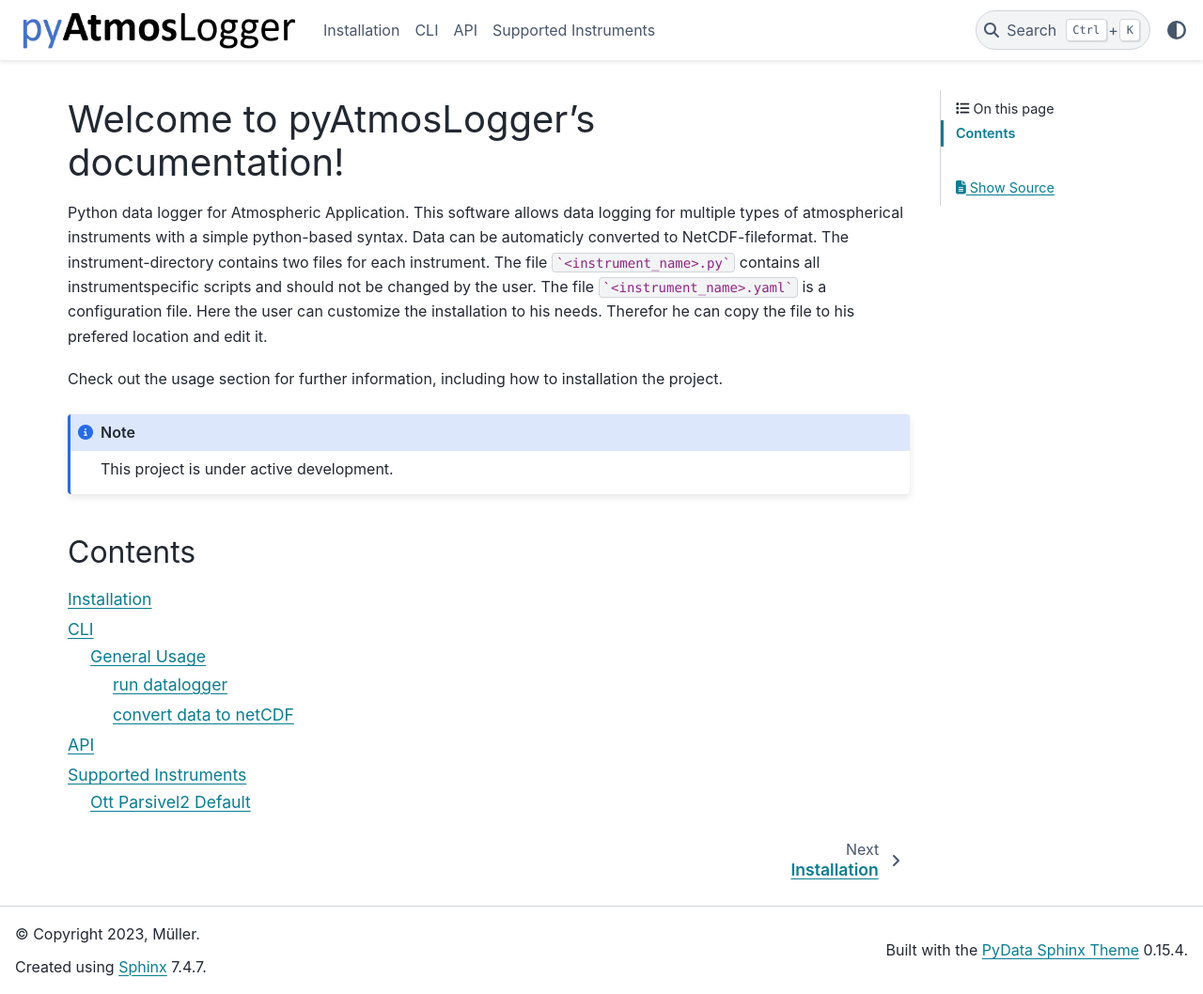
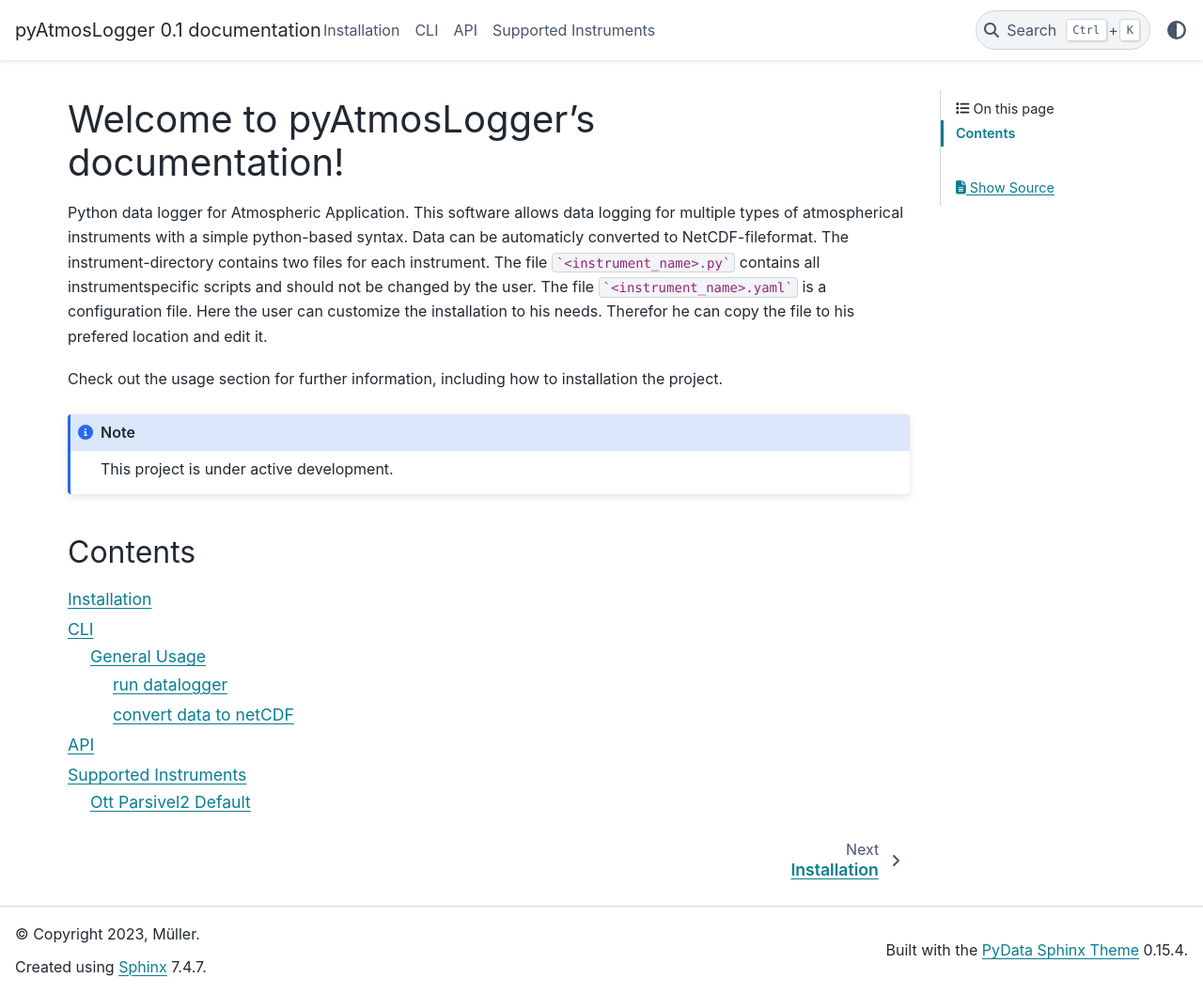
Before and after one commit to marcusgmueller/pyAtmosLogger, a Sphinx documentation site: the page built from docs/index.rst, in a window 1280 px wide and 1058 px high. Shown: the whole window at 94% size. Built offline with Sphinx 7.4.7 and the PyData theme 0.15.4, drawn with Linux system fonts in a browser that asks for light colours.

Commit message:
Update conf.py

```diff
--- a/docs/conf.py
+++ b/docs/conf.py
@@ -37,8 +37,7 @@ html_theme = 'pydata_sphinx_theme'
 epub_show_urls = 'footnote'
 
 html_theme_options = {
-   "logo": {
-      "image_light": "_static/images/pyAtmosLogger.png",
-      "image_dark": "_static/images/pyAtmosLogger.png",
-   }
+    "logo": {
+        "alt_text": "pyAtmosLogger",
+    }
 }
```
